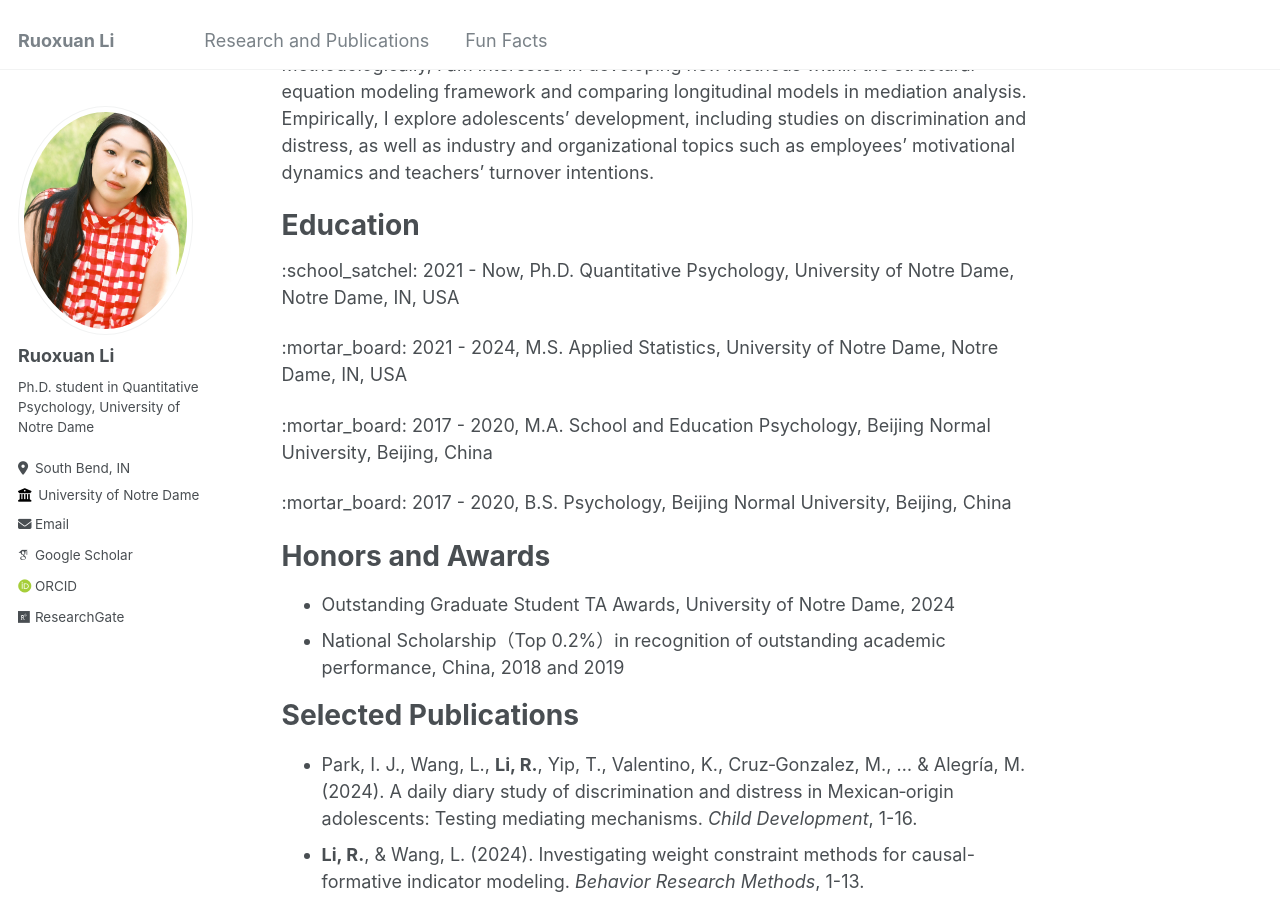
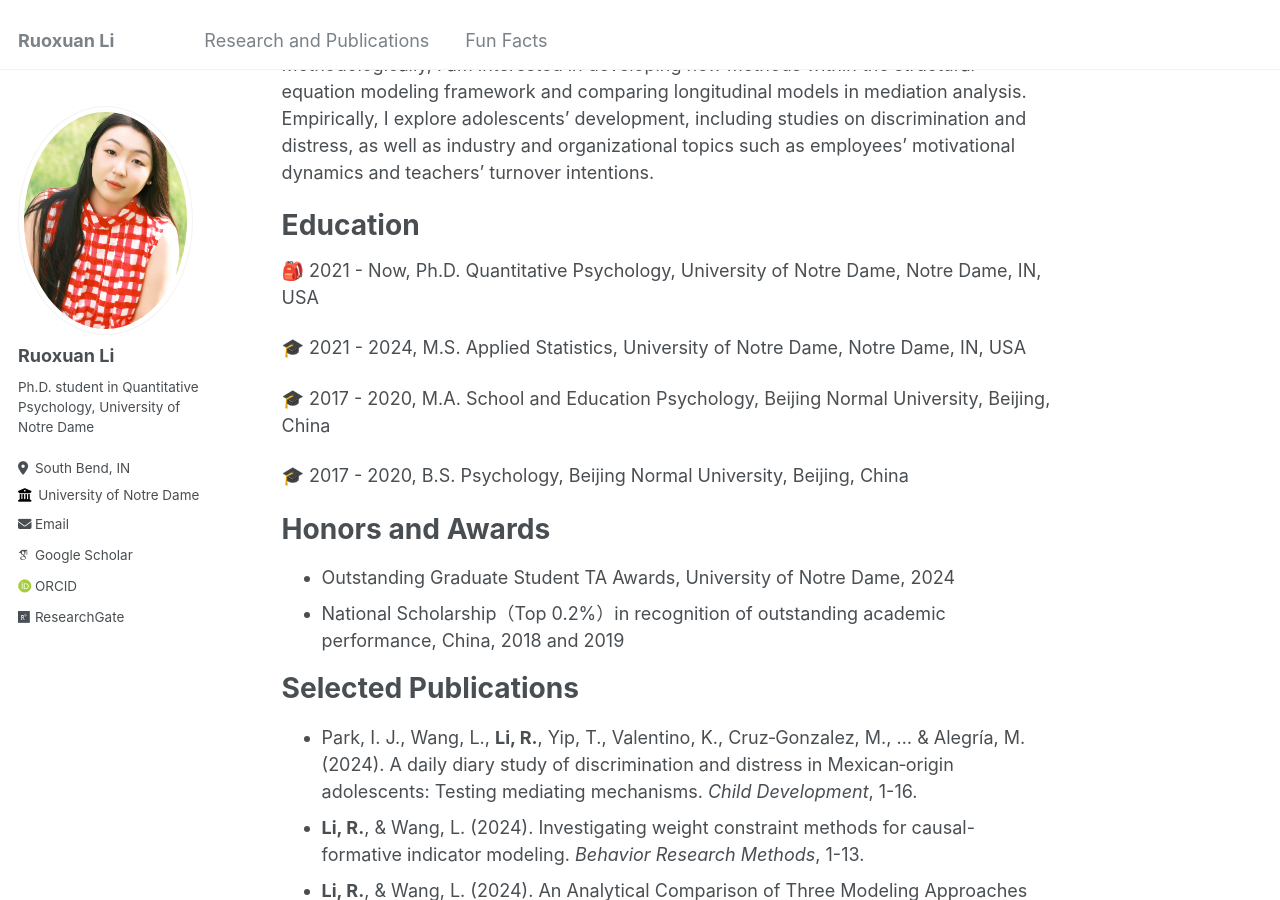
Before and after one commit to Ruoxuan-Li-Roxanne/Ruoxuan-Li-Roxanne.github.io, a Jekyll site: the page built from _pages/about.md, in a window 1280 px wide and 900 px high, scrolled down 543 px. Built offline with Jekyll 4.4.1, drawn with Linux system fonts in a browser that asks for light colours; some web fonts are replaced; part of the change alters nothing that is shown.

Commit message:
Update about.md

```diff
--- a/_pages/about.md
+++ b/_pages/about.md
@@ -18,13 +18,13 @@ Currently, my work encompasses both methodological and empirical studies. Method
 
 Education
 ======
-:school_satchel: 2021 - Now, Ph.D. Quantitative Psychology, University of Notre Dame, Notre Dame, IN, USA
+🎒 2021 - Now, Ph.D. Quantitative Psychology, University of Notre Dame, Notre Dame, IN, USA
 
-:mortar_board: 2021 - 2024, M.S. Applied Statistics, University of Notre Dame, Notre Dame, IN, USA
+🎓 2021 - 2024, M.S. Applied Statistics, University of Notre Dame, Notre Dame, IN, USA
 
-:mortar_board: 2017 - 2020, M.A. School and Education Psychology, Beijing Normal University, Beijing, China
+🎓 2017 - 2020, M.A. School and Education Psychology, Beijing Normal University, Beijing, China
 
-:mortar_board: 2017 - 2020, B.S. Psychology, Beijing Normal University, Beijing, China
+🎓 2017 - 2020, B.S. Psychology, Beijing Normal University, Beijing, China
 
 Honors and Awards
 ======
```
